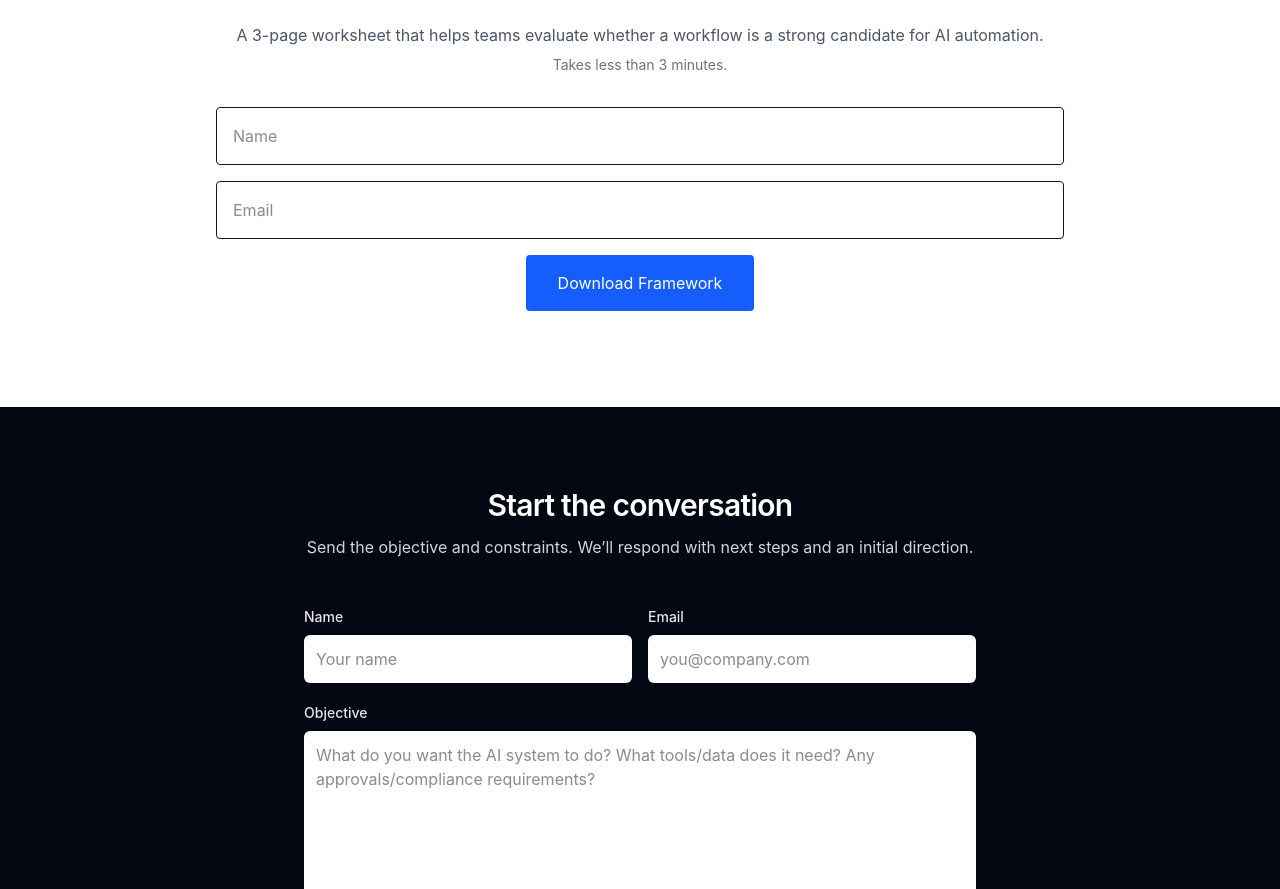
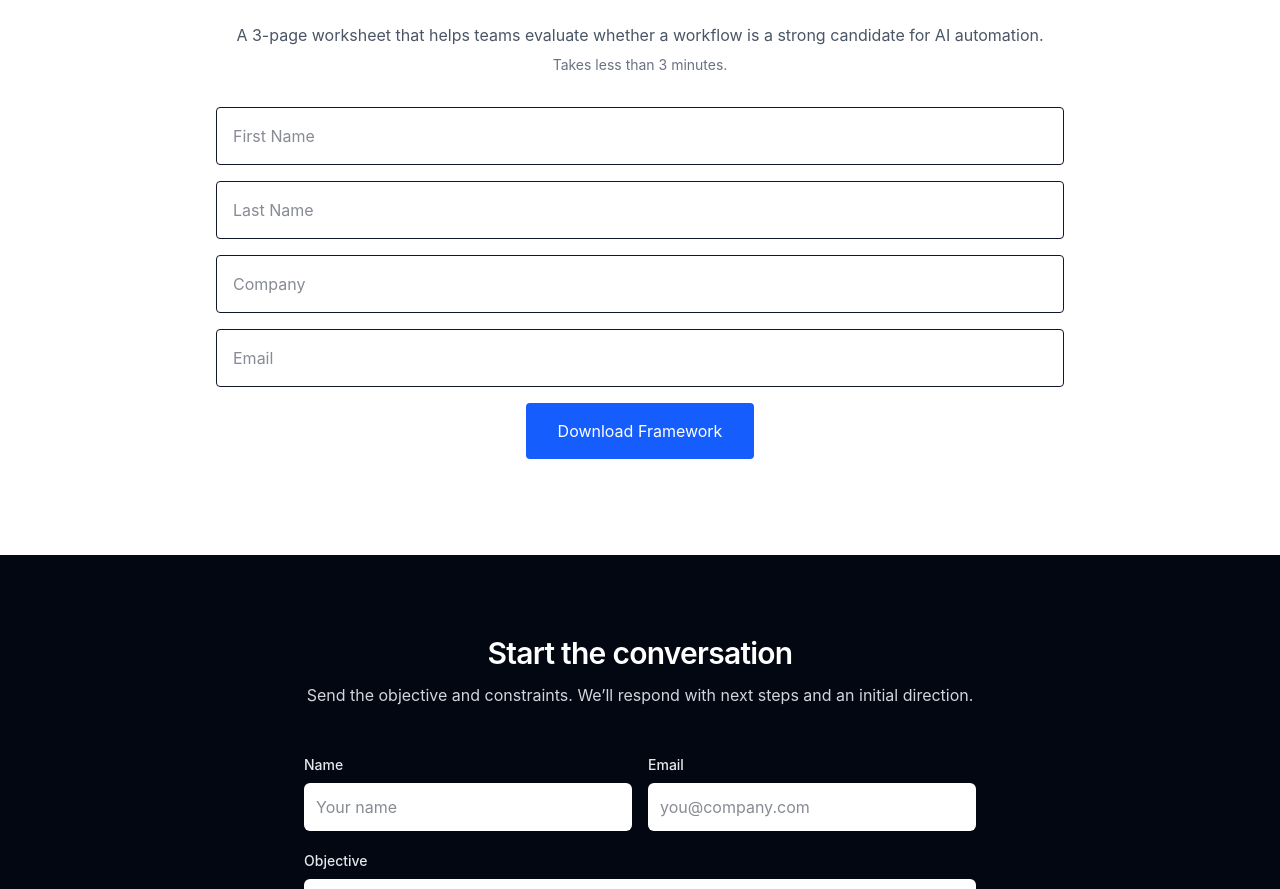
Before and after one commit to LiseRediske/heuristiccc-website, a React (Vite) app: page / in a window 1280 px wide. Shown: the part 3634-4523 px from the top of the page. Built offline with nearby package versions, Linux system fonts and the light colour scheme.

Commit message:
update form fields and redirect

```diff
--- a/index.html
+++ b/index.html
@@ -5,14 +5,19 @@
     <title>Heuristic Consulting Corporation</title>
     <meta name="viewport" content="width=device-width, initial-scale=1.0" />
   </head>
-  <!-- Netlify Forms: register framework-download -->
-  <form name="framework-download" method="POST" data-netlify="true" hidden>
-    <input type="hidden" name="form-name" value="framework-download" />
-    <input type="text" name="name" />
-    <input type="email" name="email" />
-  </form>
+
   <body>
+
+    <!-- Netlify Forms: register framework-download -->
+    <form name="framework-download" method="POST" data-netlify="true" hidden>
+      <input type="hidden" name="form-name" value="framework-download" />
+      <input type="text" name="name" />
+      <input type="email" name="email" />
+    </form>
+
     <div id="root"></div>
+
     <script type="module" src="/src/main.jsx"></script>
+
   </body>
 </html>
--- a/src/Home.jsx
+++ b/src/Home.jsx
@@ -335,13 +335,29 @@ export default function Home() {
             className="space-y-4"
           >
             <input type="hidden" name="form-name" value="framework-download" />
+            <input type="hidden" name="redirect" value="/framework-download" />
             <input type="hidden" name="bot-field" />
 
             <input
               type="text"
-              name="name"
-              placeholder="Name"
+              name="first_name"
+              placeholder="First Name"
               required
+              className="w-full p-4 border rounded"
+            />
+
+            <input
+              type="text"
+              name="last_name"
+              placeholder="Last Name"
+              required
+              className="w-full p-4 border rounded"
+            />
+
+            <input
+              type="text"
+              name="company"
+              placeholder="Company"
               className="w-full p-4 border rounded"
             />
 
```
